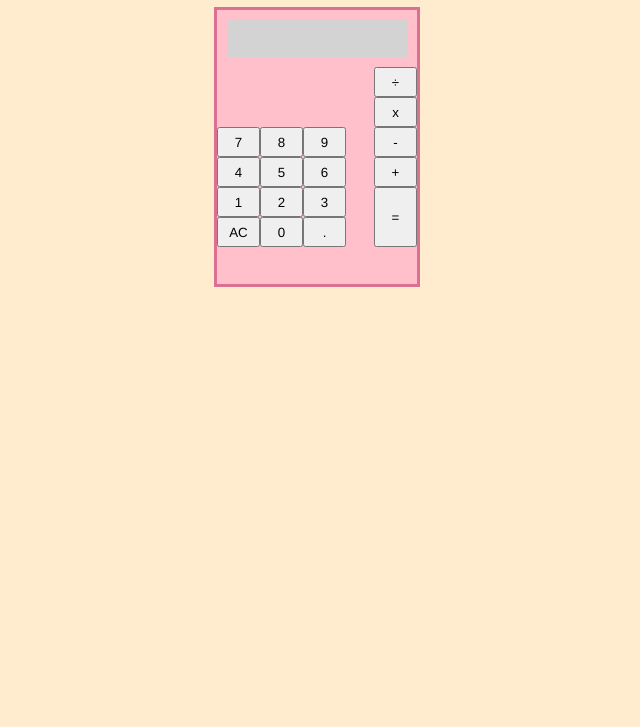
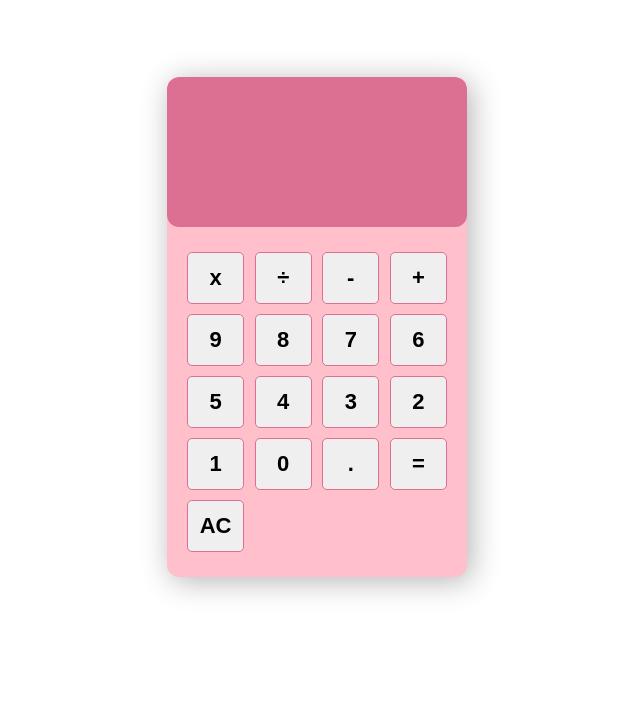
Before and after one commit to barrysharifi/calculator, a plain HTML site: page index.html in a window 1280 px wide. Shown: the part 73-800 px from the top of the page, without its empty margins (323-963 px from the left). Drawn offline with Linux system fonts and the light colour scheme.

Commit message:
completed calculator project using eval

```diff
--- a/index.html
+++ b/index.html
@@ -5,58 +5,35 @@
     <meta http-equiv="X-UA-Compatible" content="IE=edge">
     <meta name="viewport" content="width=device-width, initial-scale=1.0">
     <title>Document</title>
-    <script src ="script.js"></script>
-    <link rel = "stylesheet" type = "text/css" href="style.css"/>
+    <link rel="stylesheet" type="text/css" href="style.css"/>
 </head>
 <body>
-    <h1 class="title">CALCULATOR</h1>
-    <div class="calc-container">
-        <div id="display">
-            <div class="previous-operand"></div>
-            <div class="current-operand"></div>
-        </div>
-        <div class="button-container">
-            <div class="divide-container">
-                <button class="divide">÷</button>
-            </div>
-            <div class="multiply-container">
-                <button class="multiply">x</button>
-            </div>
-            <div class="row-1-container">
-                <div class="nums-1">
-                    <button id="seven">7</button>
-                    <button id="eight">8</button>
-                    <button id="nine">9</button>
-                </div>
-                <button class="subtract">-</button>
-            </div>
-            <div class="row-2-container">
-                <div class="nums-2">
-                    <button id="four">4</button>
-                    <button id="five">5</button>
-                    <button id="six">6</button>
-                </div>
-                <button class="add">+</button>
-            </div>
-                <div class="double-row-container">
-                    <div class="nums-3/4">
-                        <div class="nums-container">
-                            <button id="one">1</button>
-                            <button id="two">2</button>
-                            <button id="three">3</button>
-                        </div>
-                        <div class="clear-container">
-                            <button class="clear">AC</button>
-                            <button class="zero">0</button>
-                            <button class="decimal">.</button>
-                        </div>
-                    </div>
-                    <button class="equals">=</button>
-                </div>
-            </div>
+    <div class ="calculator">
+        <form>
+            <input type= "text" class="screen">
+        </form>
+        <div class="buttons">
+            <button type="button" class="btn btn-yellow" data-num="*">x</button>
+            <button type="button" class="btn btn-yellow" data-num="/">÷</button>
+            <button type="button" class="btn btn-yellow" data-num="-">-</button>
+            <button type="button" class="btn btn-yellow" data-num="+">+</button>
+
+            <button type="button" class="btn btn-grey" data-num="9">9</button>
+            <button type="button" class="btn btn-grey" data-num="8">8</button>
+            <button type="button" class="btn btn-grey" data-num="7">7</button>
+            <button type="button" class="btn btn-grey" data-num="6">6</button>
+            <button type="button" class="btn btn-grey" data-num="5">5</button>
+            <button type="button" class="btn btn-grey" data-num="4">4</button>
+            <button type="button" class="btn btn-grey" data-num="3">3</button>
+            <button type="button" class="btn btn-grey" data-num="2">2</button>
+            <button type="button" class="btn btn-grey" data-num="1">1</button>
+            <button type="button" class="btn btn-grey" data-num="0">0</button>
+            <button type="button" class="btn btn-grey" data-num=".">.</button>
+
+            <button type="button" class="btn-equal">=</button>
+            <button type="button" class="btn-clear">AC</button>
         </div>
     </div>
-
-
+<script src ="script.js"></script>
 </body>
 </html>
--- a/script.js
+++ b/script.js
@@ -1,33 +1,75 @@
-const add = function(a, b) {
-	return a + b
-};
+// const add = function(a, b) {
+// 	return a + b
+// };
 
-const subtract = function(a, b) {
-	return a - b
-};
+// const subtract = function(a, b) {
+// 	return a - b
+// };
 
-const multiply = function(a, b){
-    return a * b
-}
-const divide = function(a, b){
-    return a / b
-}
+// const multiply = function(a, b){
+//     return a * b
+// }
+// const divide = function(a, b){
+//     return a / b
+// }
 
-const firstNumber = ''
-const secondNumber = ''
-const operator = ''
+// const firstNumber = ''
+// const secondNumber = ''
+// const operator = ''
 
-function operate (operator, firstNumber, secondNumber){
-    const functions = {
-        "+": add,
-        "-": subtract,
-        "*": multiply,
-        "/": divide,
-    }
-    if (!functions.hasOwnProperty(operator)){
-        return NaN
-    }
-    return functions[operator](firstNumber,secondNumber)
-}
+// function operate (operator, firstNumber, secondNumber){
+//     const functions = {
+//         "+": add,
+//         "-": subtract,
+//         "*": multiply,
+//         "/": divide,
+//     }
+//     if (!functions.hasOwnProperty(operator)){
+//         return NaN
+//     }
+//     return functions[operator](firstNumber,secondNumber)
+// }
 
-let displayValue = "";
+// (function buttonClicking(){
+// const numberButtons = document.querySelectorAll('.number')
+// const operationButtons = document.querySelectorAll('.operation')
+// const equalsButton = document.querySelector('.equals')
+// const clearButton = document.querySelector('.clear')
+// const display = document.querySelector('#display')
+
+// numberButtons.forEach(function(button){
+//     button.addEventListener('click', function(e){
+//         let value = e.target.dataset.num
+//         display.value += value
+//     })
+// })
+
+// })()
+// buttonClicking()
+(function(){
+
+    let screen = document.querySelector('.screen')
+    let buttons = document.querySelectorAll('.btn')
+    let clear = document.querySelector('.btn-clear')
+    let equal = document.querySelector('.btn-equal')
+
+    buttons.forEach(function(button){
+        button.addEventListener('click', function(e){
+            let value = e.target.dataset.num;
+            screen.value += value;
+        })
+    })
+
+    equal.addEventListener('click', function(e){
+        if( screen.value === ""){
+            screen.value = ""
+        }else{
+            let answer = eval(screen.value)
+            screen.value = answer
+        }
+    })
+
+    clear.addEventListener('click',function(e){
+        screen.value = ""
+    })
+})()
--- a/style.css
+++ b/style.css
@@ -1,83 +1,48 @@
-*,*::before, *::after{
+*{
+    margin: 0;
+    padding: 0;
     box-sizing: border-box;
-    font-family: 'Franklin Gothic Medium', 'Arial Narrow', Arial, sans-serif;
-    font-weight: normal;
+}
+.calculator{
+    width: 300px;
+    height: 500px;
+    box-shadow: 4px 4px 30px rgba(0, 0, 0, 0.3);
+    border-radius: 12px;
+    background-color: pink;
+    overflow: hidden;
 }
 body{
-    padding: 0;
-    margin: 0;
-    background-color: blanchedalmond;
     display: flex;
-    flex-direction: column;
     justify-content: center;
     align-items: center;
+    min-height: 100vh;
 }
-#display{
-    background-color:lightgray;
-    height: 50px;
-    width: 180px;
-    margin-top: 10px;
-}
-.calc-container{
-    display: flex;
-    flex-direction: column;
-    justify-content: center;
-    align-items: center;
-    background-color: pink;
-    border-style: solid;
-    border-color: palevioletred;
-    height: 280px;
-}.divide-container{
-    display: flex;
-    justify-content: end;
-}
-.multiply-container{
-    display: flex;
-    justify-content: end;
-}
-.button-container{
-    width: 200px;
-    height: 300px;
-    padding-top: 10px
-}
-.divide{
-    height:30px;
-    width: 43px;
-}
-.multiply{
-    height:30px;
-    width:43px;
-}
-.row-1-container{
-    display: flex;
-    justify-content: space-between;
-}
-.nums-1{
-    display: flex;
-    justify-content: space-between;
+form input{
+    width: 100%;
+    height: 150px;
+    border: none;
+    border-radius: 12px;
+    font-size: 2rem;
+    padding: 1rem;
+    color: white;
+    background-color:palevioletred;
+    text-align: right;
+    pointer-events: none;
 }
 button{
-    height:30px;
-    width:43px;
+    flex: 0 0 22%;
+    margin: 5px 0;
+    border: 1px solid palevioletred;
+    width: 60px;
+    height: 52px;
+    font-size: 22px;
+    font-weight: 600;
+    border-radius: 5px;
+    cursor: pointer;
 }
-.row-2-container{
+.buttons{
     display: flex;
+    flex-wrap: wrap;
     justify-content: space-between;
+    padding: 20px;
 }
-.nums-2{
-    display: flex;
-    justify-content: space-between;
-}
-.nums-container{
-    display: flex;
-}
-.double-row-container{
-    display: flex;
-    justify-content: space-between;
-}
-.clear-container{
-    display: flex;
-}
-.equals{
-    height: 60px;
-}
```
